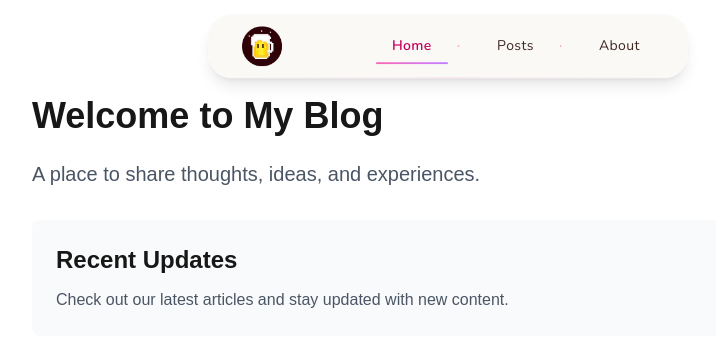
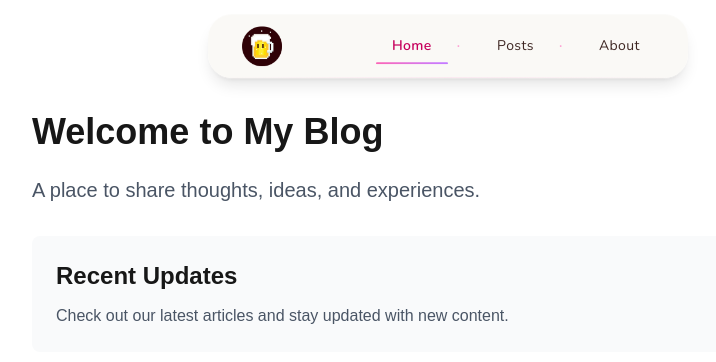
Before and after one commit to leohara/my-blog-app, a Next.js app: page / in a window 1280 px wide. Shown: the top 362 px of the page, without its empty margins (192-908 px from the left). Built offline with nearby package versions, Linux system fonts and the light colour scheme.

Commit message:
fix: down content for header

```diff
--- a/src/components/PageContainer.tsx
+++ b/src/components/PageContainer.tsx
@@ -18,7 +18,7 @@
  */
 export default function PageContainer({ children, className = "" }: PageContainerProps) {
   return (
-    <div className={`min-h-screen max-w-4xl mx-auto p-8 pt-24 ${className}`}>
+    <div className={`min-h-screen max-w-4xl mx-auto p-8 pt-28 ${className}`}>
       {children}
     </div>
   );
```
